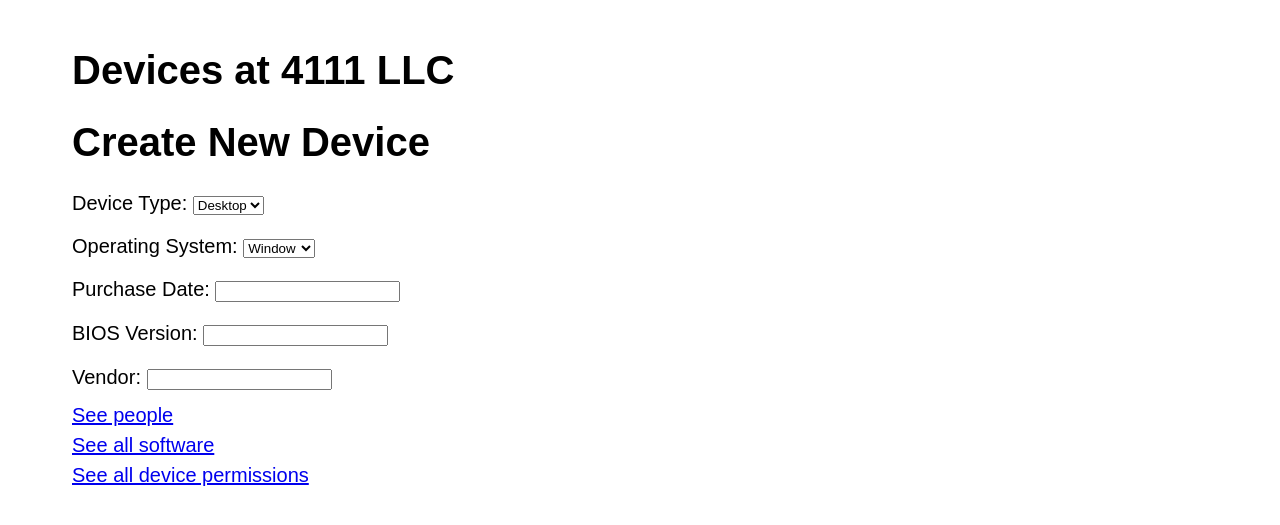
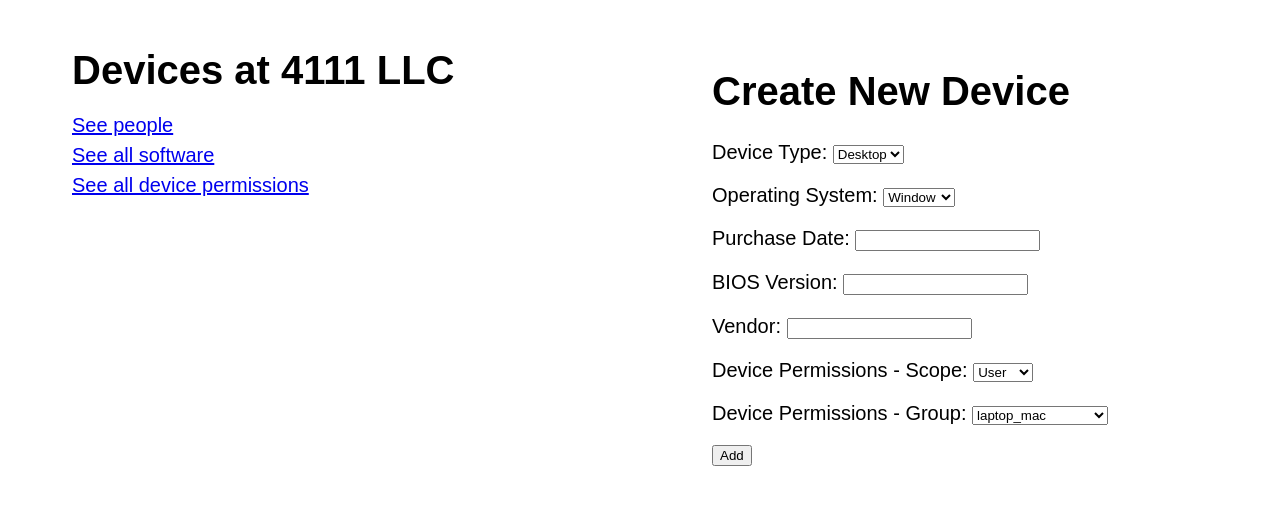
Before and after one commit to bh2779/4111_project1, a Flask app: template templates/devices.html in a window 1280 px wide. Shown: the top 525 px of the page. Run offline with Flask 2, Linux system fonts and the light colour scheme; the template is opened without the code that fills it, so the values that code supplies are empty; parts of the project's set-up code (start-up, migrations or seed data) failed here and were passed over.

Commit message:
can add new devices now

```diff
--- a/server.py
+++ b/server.py
@@ -184,10 +184,6 @@ def add_profile():
     if not year_val(year)[0]:
         return redirect('/')
     # expanding these since the function fixes single value entries
-    # if not month_val(month)[0]:
-    #     return redirect('/')
-    # if not day_val(day)[0]:
-    #     return redirect('/')
     month_status, month = month_val(month)
     if not month_status:
         return redirect('/')
@@ -213,7 +209,6 @@ def add_profile():
     if role not in all_roles:
         return redirect('/')
 
-    # do we want to modify created by to be a list of the admins? (turns out it is a LOT of work)
     created_by = request.form['created_by']
     if not created_by_val(created_by)[0]:
         return redirect('/')
@@ -222,8 +217,7 @@ def add_profile():
     cmd = 'INSERT INTO users(first_name, last_name, dob, location, department) VALUES (:first_name, :last_name, :dob, :location, :dept)'
     g.conn.execute(text(cmd), first_name = first_name, last_name = last_name, dob = dob, location = location, dept = dept)
     # generate new account information for users
-    cmd = 'SELECT user_id FROM users WHERE first_name LIKE \'' + first_name + '\' AND last_name LIKE \'' + last_name + '\''
-    cursor = g.conn.execute(cmd)
+    cursor = g.conn.execute('SELECT user_id FROM users WHERE first_name LIKE %s AND last_name LIKE %s', [first_name, last_name])
     userid = 0
     for result in cursor:
         userid = result['user_id']
@@ -235,15 +229,14 @@ def add_profile():
     # insert into account table
     cmd = 'INSERT INTO account(email, password, username, created_date, user_id) VALUES (:email, :password, :username, :created_date, :user_id)'
     g.conn.execute(text(cmd), email = email, password = password, username = username, created_date = created_date, user_id = userid)
-    cmd = 'SELECT account_id FROM account WHERE user_id = ' + str(userid)
-    cursor = g.conn.execute(cmd)
+    cursor = g.conn.execute('SELECT account_id FROM account WHERE user_id = %s', str(userid))
     accountid = 0
     for result in cursor:
         accountid = result['account_id']
     # insert into assigned
     cmd = 'INSERT INTO assigned(account_id, user_id, created_by) VALUES (:account_id, :user_id, :created_by)'
     g.conn.execute(text(cmd), account_id = accountid, user_id = userid, created_by = created_by)
-    cursor = g.conn.execute('SELECT role_id FROM role WHERE role_name LIKE \'' + role + '\'')
+    cursor = g.conn.execute('SELECT role_id FROM role WHERE role_name LIKE %s', role)
     roleid = 0
     for result in cursor:
         roleid = result['role_id']
@@ -264,24 +257,24 @@ def profile(userid):
         user_info.append(result['first_name'] + ' ' + result['last_name'])
         user_info.append(result['location'])
         user_info.append(result['department'])
-    cursor = g.conn.execute("SELECT account_id, username, email FROM account WHERE user_id = " + str(userid))
+    cursor = g.conn.execute("SELECT account_id, username, email FROM account WHERE user_id = %s", str(userid))
     accounts = []
     for result in cursor:
         accounts.append([result['account_id'], result['username'], result['email']])
     user_info.append(accounts)
     for account in user_info[4]:
         account_id = account[0]
-        cursor = g.conn.execute("SELECT R.role_id, role_name, last_reviewed FROM role AS R JOIN belongs_to AS B ON R.role_id = B.role_id WHERE account_id = " + str(account_id))
+        cursor = g.conn.execute("SELECT R.role_id, role_name, last_reviewed FROM role AS R JOIN belongs_to AS B ON R.role_id = B.role_id WHERE account_id = %s", str(account_id))
         role_id = 0
         for result in cursor:
             role_id = result['role_id']
             account.append(result['role_name'] + ' (last reviewed on ' + str(result['last_reviewed']) + ')')
-        cursor = g.conn.execute("SELECT created_by FROM assigned WHERE user_id = " + str(userid))
+        cursor = g.conn.execute("SELECT created_by FROM assigned WHERE user_id = %s", str(userid))
         created_by = ""
         for result in cursor:
             created_by = result['created_by']
         account.append(created_by)
-        cursor = g.conn.execute("SELECT rule FROM determines_permissions WHERE role_id = " + str(role_id))
+        cursor = g.conn.execute("SELECT rule FROM determines_permissions WHERE role_id = %s", str(role_id))
         access = False
         for result in cursor:
             if result['rule'] == 'confidential info access':
@@ -291,7 +284,7 @@ def profile(userid):
             account.append('True')
         else:
             account.append('False')
-        cursor = g.conn.execute("SELECT name, duration FROM software AS S JOIN authorized AS A ON S.sid = A.sid WHERE account_id = " + str(account_id))
+        cursor = g.conn.execute("SELECT name, duration FROM software AS S JOIN authorized AS A ON S.sid = A.sid WHERE account_id = %s", str(account_id))
         softwares = []
         for result in cursor:
             softwares.append(result['name'] + ' (authorized until ' + str(result['duration']) + ')')
@@ -317,7 +310,7 @@ def add_account(user_id):
     if not created_by_val(created_by)[0]:
         return redirect('/account/<int:user_id>/add')
     created_date = date.today()
-    cursor = g.conn.execute("SELECT first_name, last_name FROM users WHERE user_id = " + str(user_id))
+    cursor = g.conn.execute("SELECT first_name, last_name FROM users WHERE user_id = %s", str(user_id))
     first_name = ''
     last_name = ''
     for result in cursor:
@@ -333,7 +326,7 @@ def add_account(user_id):
     role_id = 0
     for result in cursor:
         role_id = result['role_id']
-    cursor = g.conn.execute('SELECT account_id FROM account WHERE user_id = ' + str(user_id) + " AND username LIKE '" + username + "' AND password LIKE '" + password + "'")
+    cursor = g.conn.execute('SELECT account_id FROM account WHERE user_id = %s AND username LIKE %s AND password LIKE %s', [str(user_id), username, password])
     account_id = 0
     for result in cursor:
         account_id = result['account_id']
@@ -346,31 +339,31 @@ def add_account(user_id):
 
 @app.route('/account/<int:account_id>/delete', methods=['POST'])
 def delete_account(account_id):
-    cursor = g.conn.execute("SELECT user_id FROM account WHERE account_id = " + str(account_id))
+    cursor = g.conn.execute("SELECT user_id FROM account WHERE account_id = %s", str(account_id))
     user_id = 0
     for result in cursor:
         user_id = result['user_id']
-    g.conn.execute("DELETE FROM belongs_to WHERE account_id = " + str(account_id))
-    g.conn.execute("DELETE FROM accesses WHERE account_id = " + str(account_id))
-    g.conn.execute("DELETE FROM assigned WHERE account_id = " + str(account_id))
-    g.conn.execute("DELETE FROM authorized WHERE account_id = " + str(account_id))
-    g.conn.execute("DELETE FROM account WHERE account_id = " + str(account_id))
+    g.conn.execute("DELETE FROM belongs_to WHERE account_id = %s", str(account_id))
+    g.conn.execute("DELETE FROM accesses WHERE account_id = %s", str(account_id))
+    g.conn.execute("DELETE FROM assigned WHERE account_id = %s", str(account_id))
+    g.conn.execute("DELETE FROM authorized WHERE account_id = %s", str(account_id))
+    g.conn.execute("DELETE FROM account WHERE account_id = %s", str(account_id))
     return profile(user_id)
 
 @app.route('/user/<int:user_id>/delete', methods=['POST'])
 def delete_user(user_id):
     account_ids = []
-    cursor = g.conn.execute("SELECT account_id FROM account WHERE user_id = " + str(user_id))
+    cursor = g.conn.execute("SELECT account_id FROM account WHERE user_id = %s", str(user_id))
     for result in cursor:
         account_ids.append(result['account_id'])
     for account_id in account_ids:
-        g.conn.execute("DELETE FROM belongs_to WHERE account_id = " + str(account_id))
-        g.conn.execute("DELETE FROM accesses WHERE account_id = " + str(account_id))
-        g.conn.execute("DELETE FROM assigned WHERE account_id = " + str(account_id))
-        g.conn.execute("DELETE FROM authorized WHERE account_id = " + str(account_id))
-        g.conn.execute("DELETE FROM account WHERE account_id = " + str(account_id))
-    g.conn.execute("DELETE FROM account WHERE user_id = " + str(user_id))
-    g.conn.execute("DELETE FROM users WHERE user_id = " + str(user_id))
+        g.conn.execute("DELETE FROM belongs_to WHERE account_id = %s", str(account_id))
+        g.conn.execute("DELETE FROM accesses WHERE account_id = %s", str(account_id))
+        g.conn.execute("DELETE FROM assigned WHERE account_id = %s", str(account_id))
+        g.conn.execute("DELETE FROM authorized WHERE account_id = %s", str(account_id))
+        g.conn.execute("DELETE FROM account WHERE account_id = %s", str(account_id))
+    g.conn.execute("DELETE FROM account WHERE user_id = %s", str(user_id))
+    g.conn.execute("DELETE FROM users WHERE user_id = %s", str(user_id))
     return redirect('/')
 
 @app.route('/devices')
@@ -385,24 +378,24 @@ def devices():
 
 @app.route('/device/<int:deviceid>')
 def device(deviceid):
-    cursor = g.conn.execute("SELECT * FROM device WHERE device_id = " + str(deviceid))
+    cursor = g.conn.execute("SELECT * FROM device WHERE device_id = %s", str(deviceid))
     device_info = []
     for result in cursor:
         device_info.append(result['device_id'])
         device_info.append(result['vendor'] + ' ' + result['device_type'])
         device_info.append(result['operating_system'])
         device_info.append(result['bios_version'])
-    cursor = g.conn.execute("SELECT scope, groups FROM defines AS D JOIN device_permissions AS P ON D.device_permissions_id = P.device_permissions_id WHERE device_id = " + str(deviceid))
+    cursor = g.conn.execute("SELECT scope, groups FROM defines AS D JOIN device_permissions AS P ON D.device_permissions_id = P.device_permissions_id WHERE device_id = %s", str(deviceid))
     for result in cursor:
         device_info.append(result['scope'])
         device_info.append(result['groups'])
-    cursor = g.conn.execute("SELECT account_id, login_timestamp FROM accesses AS A JOIN session AS S ON A.session_id = S.session_id WHERE device_id = " + str(deviceid))
+    cursor = g.conn.execute("SELECT account_id, login_timestamp FROM accesses AS A JOIN session AS S ON A.session_id = S.session_id WHERE device_id = %s", str(deviceid))
     timestamps = []
     for result in cursor:
         timestamps.append([result['login_timestamp'], result['account_id']])
     if len(timestamps) > 0:
         timestamps.sort()
-        cursor = g.conn.execute("SELECT username FROM account WHERE account_id = " + str(timestamps[-1][1]))
+        cursor = g.conn.execute("SELECT username FROM account WHERE account_id = %s", str(timestamps[-1][1]))
         username = ""
         for result in cursor:
             username = result['username']
@@ -413,20 +406,57 @@ def device(deviceid):
     context = dict(data = device_info)
     return render_template("device.html", **context)
 
-# @app.route('/add-device', methods=['POST'])
-# def add_device():
-#     device_type = request.form['device_type']
-#     operating_system = request.form['operating_system']
-#     purchase_date = request.form['purchase_date']
-#     bios_version = request.form['bios_version']
-#     vendor = request.form['vendor']
+@app.route('/add-device', methods=['POST'])
+def add_device():
+    device_type = request.form['device_type']
+    operating_system = request.form['operating_system']
+    purchase_date = request.form['purchase_date']
+    bios_version = request.form['bios_version']
+    vendor = request.form['vendor']
+    scope = request.form['scope']
+    groups = request.form['groups']
+    if not name_val(vendor)[0]:
+        return redirect('/devices')
+    if not software_val(bios_version)[0]:
+        return redirect('/devices')
+    try:
+        year, month, day = purchase_date.split('-')
+    except:
+        return redirect('/devices')
+    if not year_val(year)[0]:
+        return redirect('/devices')
+    # expanding these since the function fixes single value entries
+    month_status, month = month_val(month)
+    if not month_status:
+        return redirect('/devices')
+    day_status, day = day_val(day)
+    if not day_status:
+        return redirect('/devices')
+    purchase_datetime = datetime(year=int(year), month=int(month), day=int(day))
+    if purchase_datetime > datetime.today() or purchase_datetime < datetime(year=1900, month=1, day=1):
+        return redirect('/devices')
+    cursor = g.conn.execute("SELECT device_permissions_id FROM device_permissions WHERE scope LIKE %s AND groups LIKE %s", [scope, groups])
+    device_permissions_id = -1
+    for result in cursor:
+        device_permissions_id = result['device_permissions_id']
+    if device_permissions_id == -1:
+        return redirect('/devices')
+    cmd = 'INSERT INTO device(device_type, purchase_date, operating_system, bios_version, vendor) VALUES (:device_type, :purchase_date, :operating_system, :bios_version, :vendor)'
+    g.conn.execute(text(cmd), device_type = device_type, purchase_date = purchase_date, operating_system = operating_system, bios_version = bios_version, vendor = vendor)
+    cursor = g.conn.execute("SELECT device_id FROM device WHERE bios_version LIKE %s", bios_version)
+    device_id = -1
+    for result in cursor:
+        device_id = result['device_id']
+    cmd = 'INSERT INTO defines(device_id, device_permissions_id) VALUES (:device_id, :device_permissions_id)'
+    g.conn.execute(text(cmd), device_id = device_id, device_permissions_id = device_permissions_id)
+    return redirect('/devices')
 
 @app.route('/device/<int:device_id>/delete', methods=['POST'])
 def delete_device(device_id):
-    g.conn.execute("DELETE FROM accesses WHERE device_id = " + str(device_id))
-    g.conn.execute("DELETE FROM defines WHERE device_id = " + str(device_id))
-    g.conn.execute("DELETE FROM accesses WHERE device_id = " + str(device_id))
-    g.conn.execute("DELETE FROM devices WHERE device_id = " + str(device_id))
+    g.conn.execute("DELETE FROM accesses WHERE device_id = %s", str(device_id))
+    g.conn.execute("DELETE FROM defines WHERE device_id = %s", str(device_id))
+    g.conn.execute("DELETE FROM accesses WHERE device_id = %s", str(device_id))
+    g.conn.execute("DELETE FROM device WHERE device_id = %s", str(device_id))
     return redirect('/devices')
 
 @app.route('/softwares')
@@ -441,7 +471,7 @@ def softwares():
 
 @app.route('/software/<int:sid>')
 def software(sid):
-    cursor = g.conn.execute("SELECT * FROM software WHERE sid = " + str(sid))
+    cursor = g.conn.execute("SELECT * FROM software WHERE sid = %s", str(sid))
     software_info = [sid]
     for result in cursor:
         software_info.append(result['name'])
@@ -476,8 +506,8 @@ def add_software():
 
 @app.route('/software/<int:sid>/delete', methods=['POST'])
 def delete_software(sid):
-    g.conn.execute("DELETE FROM authorized WHERE sid = " + str(sid))
-    g.conn.execute("DELETE FROM software WHERE sid = " + str(sid))
+    g.conn.execute("DELETE FROM authorized WHERE sid = %s", str(sid))
+    g.conn.execute("DELETE FROM software WHERE sid = %s", str(sid))
     return redirect('/softwares')
 
 @app.route('/roles')
@@ -493,11 +523,11 @@ def roles():
 @app.route('/role/<int:role_id>')
 def role(role_id):
     role_info = []
-    cursor = g.conn.execute("SELECT role_name FROM role WHERE role_id = " + str(role_id))
+    cursor = g.conn.execute("SELECT role_name FROM role WHERE role_id = %s", str(role_id))
     for result in cursor:
         role_info.append(result['role_name'])
     permissions = []
-    cursor = g.conn.execute("SELECT rule FROM determines_permissions WHERE role_id = " + str(role_id))
+    cursor = g.conn.execute("SELECT rule FROM determines_permissions WHERE role_id = %s", str(role_id))
     for result in cursor:
         permissions.append(result['rule'])
     role_info.append(permissions)
--- a/templates/devices.html
+++ b/templates/devices.html
@@ -6,10 +6,17 @@
       position: absolute;
       top: 5%;
       left: 5%;
+      width: 100%;
     }
     .links {
       /* margin-left: 200px; */
       line-height: 50%;
+    }
+    .new_device {
+      position: absolute;
+      left: 50%;
+      width: 100%;
+      top: -4%;
     }
   </style>
 
@@ -48,6 +55,35 @@
       <p>Purchase Date: <input type="text" name="purchase_date"></p>
       <p>BIOS Version: <input type="text" name="bios_version"></p>
       <p>Vendor: <input type="text" name="vendor"></p>
+      <p>
+        <label for="scope">Device Permissions - Scope: </label>
+        <select name="scope" id="scope">
+          <option value="user">User</option>
+          <option value="static">Static</option>
+          <option value="admin">Admin</option>
+        </select>
+      </p>
+      <p>
+        <label for="groups">Device Permissions - Group: </label>
+        <select name="groups" id="groups">
+          <option value="laptop_mac">laptop_mac</option>
+          <option value="laptop_win">laptop_win</option>
+          <option value="laptop_lin">laptop_lin</option>
+          <option value="desktop_mac">desktop_mac</option>
+          <option value="desktop_win">desktop_win</option>
+          <option value="desktop_lin">desktop_lin</option>
+          <option value="tablet_app">tablet_app</option>
+          <option value="tablet_and">tablet_and</option>
+          <option value="tablet_win">tablet_win</option>
+          <option value="phone_mobile_app">phone_mobile_app</option>
+          <option value="phone_mobile_and">phone_mobile_and</option>
+          <option value="phone_voip">phone_voip</option>
+          <option value="printer">printer</option>
+          <option value="vtc">vtc</option>
+          <option value="vtc">vtc</option>
+        </select>
+      </p>
+      <input type="submit" value="Add" class="button">
     </form>
   </div>
 
```
